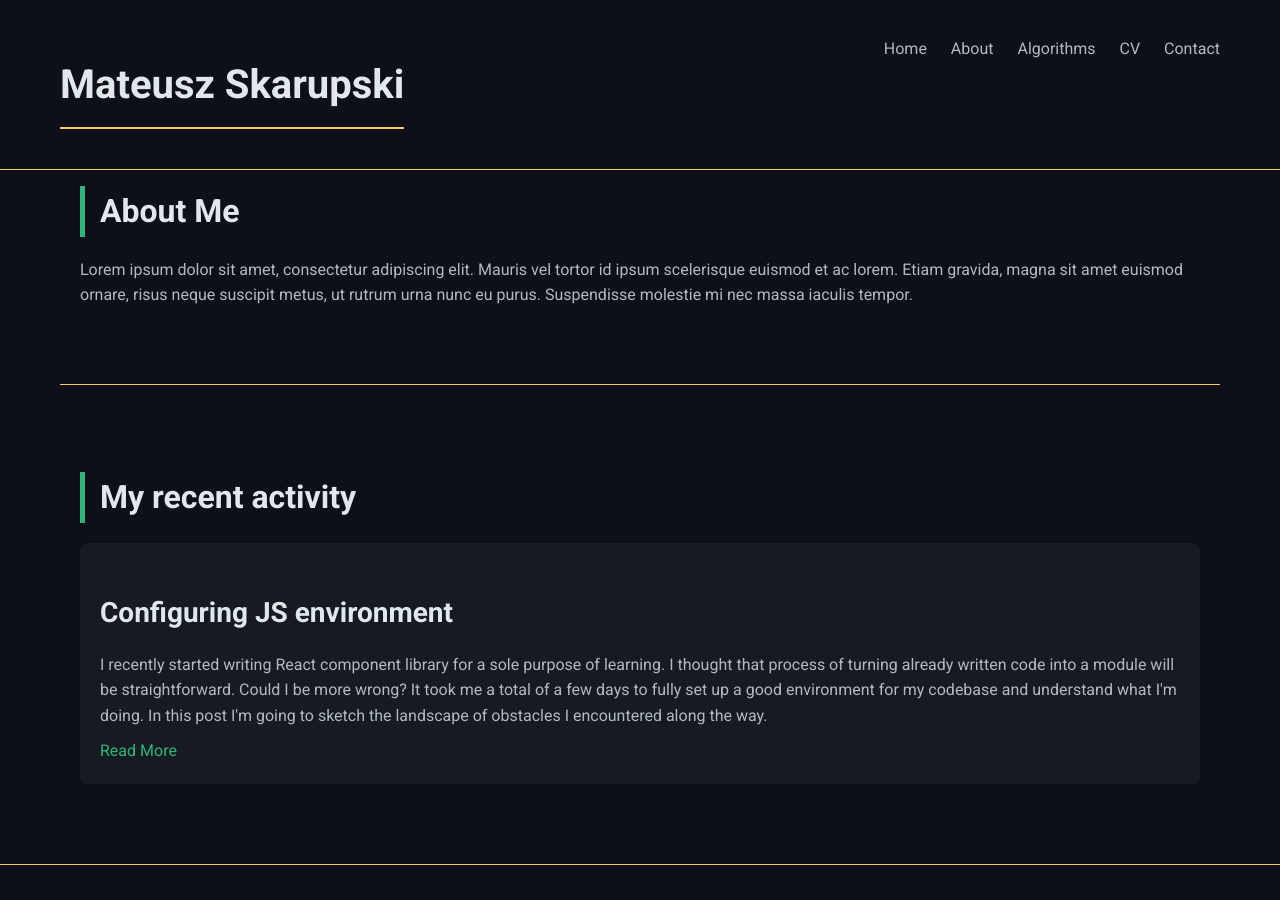
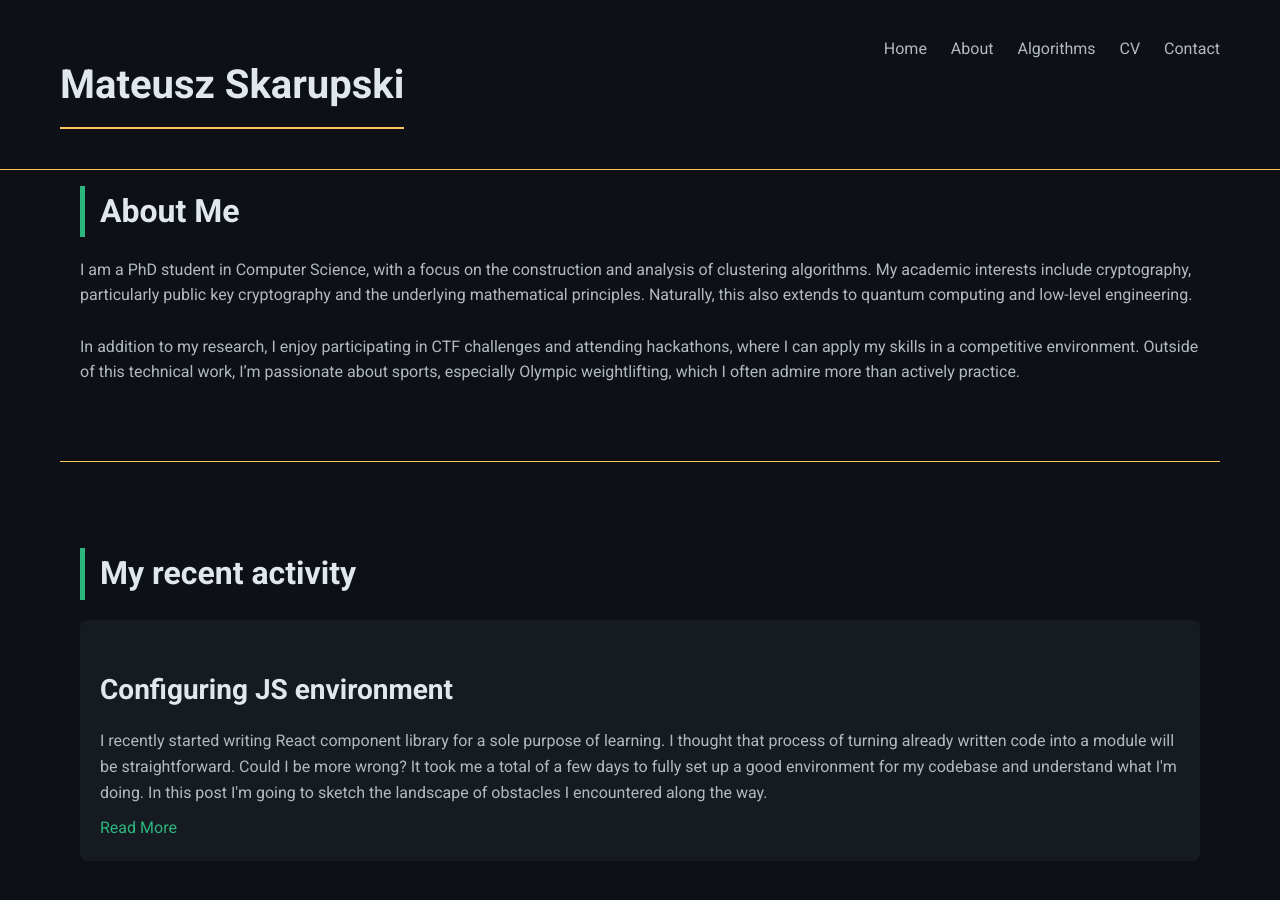
Before and after one commit to Skaipi/skaipi.github.io, a Jekyll site: the page built from index.html, in a window 1280 px wide and 900 px high, scrolled down 498 px. Built offline with Jekyll 4.4.1, drawn with Linux system fonts in a browser that asks for light colours.

Commit message:
Add real about me segment

```diff
--- a/index.html
+++ b/index.html
@@ -11,7 +11,11 @@ layout: default
         </section>
         <section id="about">
             <h2>About Me</h2>
-            <p>Lorem ipsum dolor sit amet, consectetur adipiscing elit. Mauris vel tortor id ipsum scelerisque euismod et ac lorem. Etiam gravida, magna sit amet euismod ornare, risus neque suscipit metus, ut rutrum urna nunc eu purus. Suspendisse molestie mi nec massa iaculis tempor.</p>
+            <p>
+                I am a PhD student in Computer Science, with a focus on the construction and analysis of clustering algorithms. My academic interests include cryptography, particularly public key cryptography and the underlying mathematical principles. Naturally, this also extends to quantum computing and low-level engineering.
+                <br><br>
+                In addition to my research, I enjoy participating in CTF challenges and attending hackathons, where I can apply my skills in a competitive environment. Outside of this technical work, I’m passionate about sports, especially Olympic weightlifting, which I often admire more than actively practice.
+            </p>
         </section>
         <section id="latest-posts">
             <h2>My recent activity</h2>
```
